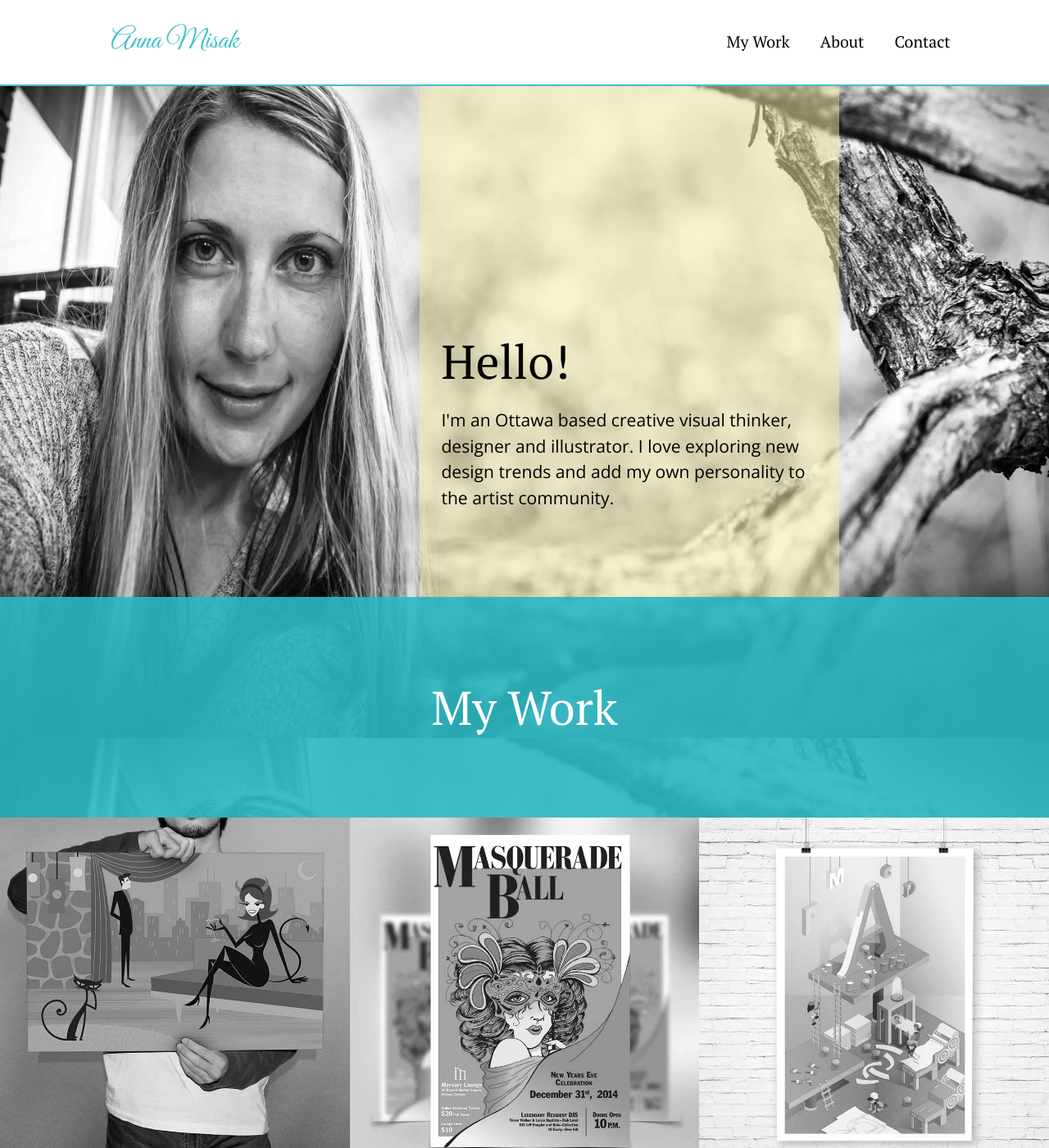
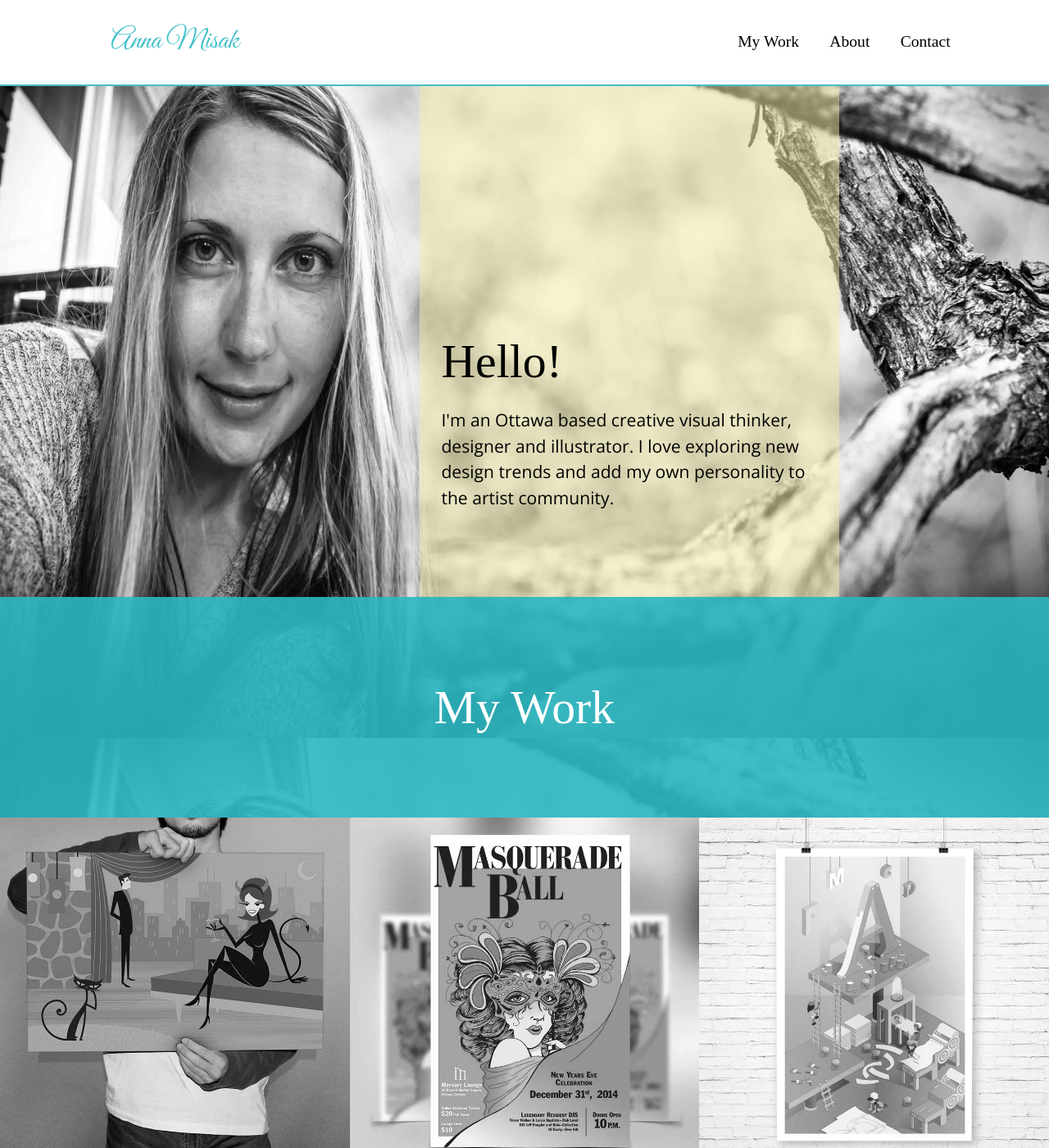
Before and after one commit to annamisak/annamisak, a Jekyll site: the page built from index.html, in a window 1280 px wide and 1400 px high. Shown: the whole window at 82% size. Built offline with Jekyll 4.4.1, drawn with Linux system fonts in a browser that asks for light colours; some web fonts are replaced; Markdown is read by kramdown in place of the engine named in the settings.

Commit message:
Font changed

```diff
--- a/_includes/css/typography.css
+++ b/_includes/css/typography.css
@@ -90,7 +90,7 @@ small, .milli {
 }
 
 .font-family {
-  font-family: "PT Serif";
+  font-family: "Quando";
 }
 
 .500 {
--- a/_layouts/default.html
+++ b/_layouts/default.html
@@ -8,7 +8,7 @@
     <meta name="viewport" content="width=device-width,initial-scale=1">
     <meta name="author" content="Anna Misak">
     <meta name="copyright" content="&#169; Anna Misak">
-    <link href="https://fonts.googleapis.com/css?family=Great+Vibes|Open+Sans|PT+Serif" rel="stylesheet" type="text/css">
+    <link href="https://fonts.googleapis.com/css?family=Great+Vibes|Open+Sans|Quando" rel="stylesheet" type="text/css">
     <link href="{{site.baseurl}}/css/general.css" rel="stylesheet">
     <link rel="author" href="{{site.baseurl}}/humans.txt">
 
```
